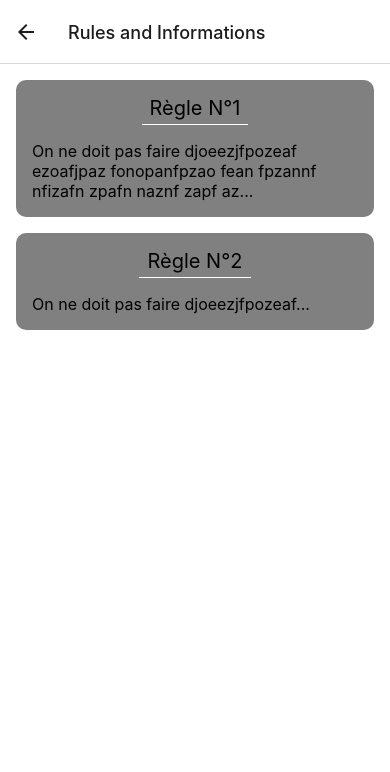
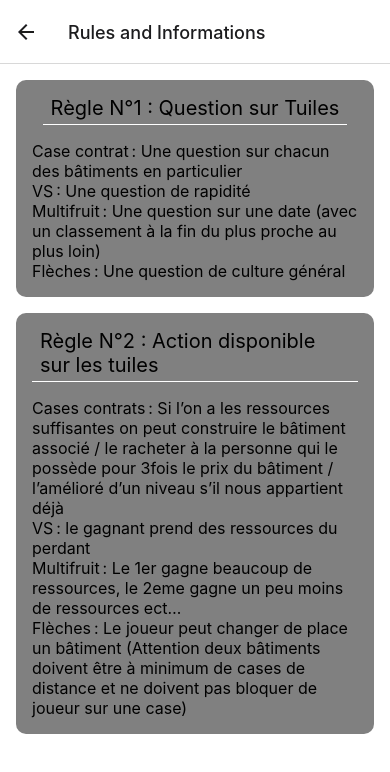
Before and after one commit to Cosmeak/iim-bachelor-2, a React Native app: screen /Modal in a window 390 px wide. Shown: the top 772 px of the page. Built offline with nearby package versions, Linux system fonts and the light colour scheme; what expo-linking would draw is missing.

Commit message:
:speech_balloon: Modifate text in rules

```diff
--- a/screens/ModalScreen.tsx
+++ b/screens/ModalScreen.tsx
@@ -9,13 +9,19 @@ export default function ModalScreen() {
   return (
     <View style={styles.container}>
       <View style={styles.rules}>
-        <Text style={styles.Title} >Règle N°1</Text>
-        <Text style={styles.Text} >On ne doit pas faire djoeezjfpozeaf ezoafjpaz fonopanfpzao fean fpzannf nfizafn zpafn naznf zapf az...</Text>
+        <Text style={styles.Title} >Règle N°1 : Question sur Tuiles</Text>
+        <Text style={styles.Text} >Case contrat : Une question sur chacun des bâtiments en particulier</Text>
+        <Text style={styles.Text} >VS : Une question de rapidité</Text>
+        <Text style={styles.Text} >Multifruit : Une question sur une date (avec un classement à la fin du plus proche au plus loin)</Text>
+        <Text style={styles.Text} >Flèches : Une question de culture général</Text>
       </View>
 
       <View style={styles.rules}>
-        <Text style={styles.Title} >Règle N°2</Text>
-        <Text style={styles.Text} >On ne doit pas faire djoeezjfpozeaf...</Text>
+        <Text style={styles.Title} >Règle N°2 : Action disponible sur les tuiles</Text>
+        <Text style={styles.Text} >Cases contrats : Si l’on a les ressources suffisantes on peut construire le bâtiment associé / le racheter à la personne qui le possède pour 3fois le prix du bâtiment / l’amélioré d’un niveau s’il nous appartient déjà</Text>
+        <Text style={styles.Text} >VS : le gagnant prend des ressources du perdant</Text>
+        <Text style={styles.Text} >Multifruit : Le 1er gagne beaucoup de ressources, le 2eme gagne un peu moins de ressources ect…</Text>
+        <Text style={styles.Text} >Flèches : Le joueur peut changer de place un bâtiment (Attention deux bâtiments doivent être à minimum de cases de distance et ne doivent pas bloquer de joueur sur une case)</Text>
       </View>
 
       {/* Il faut faire la db puis faire les boucles d'insertions des données stocker dedans pour afficher les règles avec le design du dessus */}
```
